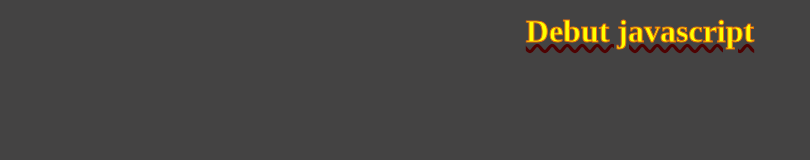
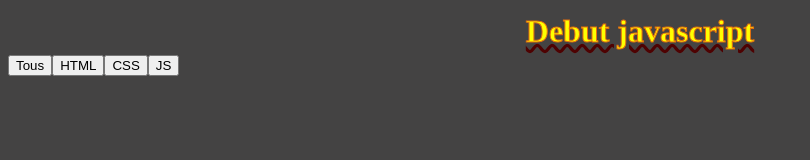
Before and after one commit to GillesP-dev/tp_js, a plain HTML site: page index.html in a window 1280 px wide. Shown: the whole page, without its empty margins (0-810 px from the left). Drawn offline with Linux system fonts and the light colour scheme.

Commit message:
exercices js nouveau

```diff
--- a/index.html
+++ b/index.html
@@ -1,13 +1,34 @@
 <!DOCTYPE html>
 <html lang="en">
+
 <head>
     <meta charset="UTF-8">
     <meta http-equiv="X-UA-Compatible" content="IE=edge">
     <meta name="viewport" content="width=device-width, initial-scale=1.0">
     <title>TP_javascript</title>
 </head>
+
 <body style="background: rgb(68, 67, 67); color: aliceblue;">
-    <h1 style="padding: 5px;color: yellow;-webkit-text-stroke: 1px rgb(228, 110, 15);margin: auto;text-align: center;text-decoration: rgb(78, 2, 2) wavy underline;">Debut javascript</h1>
-    <script type="text/javascript" src="script1.js"></script>
+    <h1
+        style="padding: 5px;color: yellow;-webkit-text-stroke: 1px rgb(228, 110, 15);margin: auto;text-align: center;text-decoration: rgb(78, 2, 2) wavy underline;">
+        Debut javascript</h1>
+
+
+
+
+
+
+
+
+
+
+
+
+
+
+
+
+    <script type="text/javascript" src="scriptdom.js"></script>
 </body>
+
 </html>
--- /dev/null
+++ b/scriptdom.js
@@ -0,0 +1,71 @@
+
+let btn = document.getElementById('btn');
+
+
+/*btn.addEventListener('click',event  => {
+const para = document.createElement('h2');
+para.innerText = "Hello World";
+document.body.appendChild(para);
+});*/
+/*
+let rech = document.getElementById('recherche').value;
+
+btn.addEventListener('click',event => {
+const para = document.createElement('p');
+para.innerText = rech;
+document.body.appendChild(para);
+})*/
+
+//----------------------------------------------------------------
+
+// let para = document.querySelectorAll('h2');
+// console.log(para);
+// para.forEach(element => {
+// element.addEventListener('click', () => {
+//     console.log(element)
+//     if(element.nextElementSibling.style.display != "none" ){
+//         element.nextElementSibling.style.display='none';
+
+//     }else {
+//         element.nextElementSibling.style.display='block';
+
+//     }
+//     });
+// })
+
+//---------------------------------------------------------------
+// let message = prompt("voulais vous un paragraphe");
+// window.addEventListener('load', (event) => {
+
+//     if(message == "oui"){
+//         const para = document.createElement('p');
+//         para.textContent = "Voici un nouveau paragraphe";
+//         document.body.appendChild(para);
+//     }
+//   });
+
+ //---------------------------------------------------------------
+
+ function createDom(element_name, text, parent) {
+    const markup = document.createElement(element_name);
+    markup.textContent = text;
+    parent.appendChild(markup);
+    return markup;
+}
+
+createDom('button','Tous',document.body).setAttribute('id','btn');
+createDom('button','HTML',document.body).setAttribute('id','btn');
+createDom('button','CSS',document.body).setAttribute('id','btn');
+createDom('button','JS',document.body).setAttribute('id','btn');
+
+const btnHtml = document.getElementById('btn2');
+const btnCss = document.getElementById('btn3');
+const btnJs = document.getElementById('btn4');
+const btnTous = document.getElementById('btn1');
+
+const bouton = document.querySelectorAll('button');
+console.log(bouton)
+
+//array.forEach(element => {
+
+//});
```
